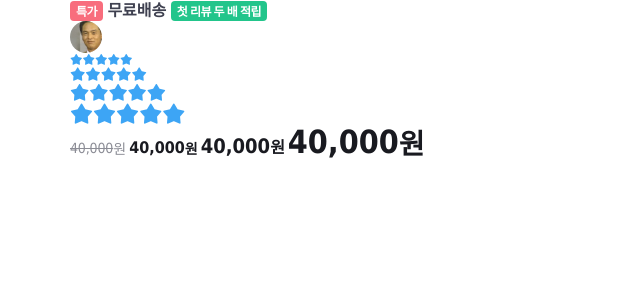
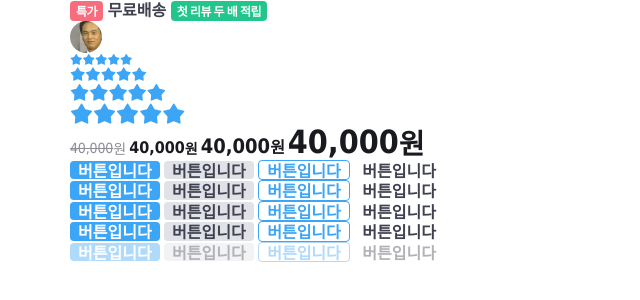
Before and after one commit to jtwjs/tomorrow-house, a website: page index.html in a window 1280 px wide. Shown: the whole page, without its empty margins (0-640 px from the left). Drawn offline with nearby package versions, Linux system fonts and the light colour scheme; files that its build step writes are made by us from their sources; files whose address does not match are found by name.

Commit message:
:lipstick: Implement button components

```diff
--- a/index.html
+++ b/index.html
@@ -79,6 +79,36 @@
       <strong class="amount">40,000</strong>
       <span class="currency">원</span>
     </div>
+    <div>
+      <button type="button" class="btn-primary bnt-32">버튼입니다</button>
+      <button type="button" class="btn-secondary bnt-32">버튼입니다</button>
+      <button type="button" class="btn-outlined bnt-32">버튼입니다</button>
+      <button type="button" class="btn-ghost bnt-32">버튼입니다</button>
+    </div>
+    <div>
+      <button type="button" class="btn-primary bnt-40">버튼입니다</button>
+      <button type="button" class="btn-secondary bnt-40">버튼입니다</button>
+      <button type="button" class="btn-outlined bnt-40">버튼입니다</button>
+      <button type="button" class="btn-ghost bnt-40">버튼입니다</button>
+    </div>
+    <div>
+      <button type="button" class="btn-primary bnt-48">버튼입니다</button>
+      <button type="button" class="btn-secondary bnt-48">버튼입니다</button>
+      <button type="button" class="btn-outlined bnt-48">버튼입니다</button>
+      <button type="button" class="btn-ghost bnt-48">버튼입니다</button>
+    </div>
+    <div>
+      <button type="button" class="btn-primary bnt-55">버튼입니다</button>
+      <button type="button" class="btn-secondary bnt-55">버튼입니다</button>
+      <button type="button" class="btn-outlined bnt-55">버튼입니다</button>
+      <button type="button" class="btn-ghost bnt-55">버튼입니다</button>
+    </div>
+    <div>
+      <button type="button" class="btn-primary bnt-55" disabled>버튼입니다</button>
+      <button type="button" class="btn-secondary bnt-55" disabled>버튼입니다</button>
+      <button type="button" class="btn-outlined bnt-55" disabled>버튼입니다</button>
+      <button type="button" class="btn-ghost bnt-55" disabled>버튼입니다</button>
+    </div>
   </div>
   </body>
 </html>
--- a/styles/main.scss
+++ b/styles/main.scss
@@ -17,5 +17,6 @@
 @import './modules/avatars';
 @import './modules/star-ratings';
 @import './modules/prices';
+@import './modules/buttons';
 
 @import './layouts/grids';
--- /dev/null
+++ b/styles/modules/_buttons.scss
@@ -0,0 +1,77 @@
+%btn-base {
+  @include inline-flexbox();
+  padding: 0 8px;
+  font-weight: 700;
+  border-radius: 4px;
+
+  &:disabled {
+    cursor: not-allowed;
+    opacity: 0.4;
+  }
+}
+
+// NOTE: Button Styles & State
+.btn-primary {
+  @extend %btn-base;
+  color: $white;
+  background-color: $blue;
+  transition: background-color 200ms ease-in-out;
+
+  &:not(:disabled):hover {
+    background-color: $blue-dark;
+  }
+}
+.btn-secondary {
+  @extend %btn-base;
+  color: $primary;
+  background-color: $border;
+  transition: background-color 200ms ease-in-out;
+
+  &:not(:disabled):hover {
+    background-color: $tertiary;
+  }
+}
+
+.btn-outlined {
+  @extend %btn-base;
+  color: $blue;
+  background-color: $white;
+  border: 1px solid $blue;
+  transition: background-color 200ms ease-in-out;
+
+  &:not(:disabled):hover {
+    background-color: $blue-light;
+  }
+}
+
+.btn-ghost {
+  @extend %btn-base;
+  color: $primary;
+  background-color: transparent;
+  transition: color 200ms ease-in-out;
+
+  &:not(:disabled):hover {
+    color: $secondary;
+  }
+}
+
+// NOTE: Button Sizes
+.btn-32 {
+  @include text-style(14);
+  height: 32px;
+}
+
+.btn-40 {
+  @include text-style(16);
+  height: 40px;
+}
+
+.btn-48 {
+  @include text-style(16);
+  height: 48px;
+}
+
+.btn-55 {
+  @include text-style(18);
+  height: 55px;
+}
```
